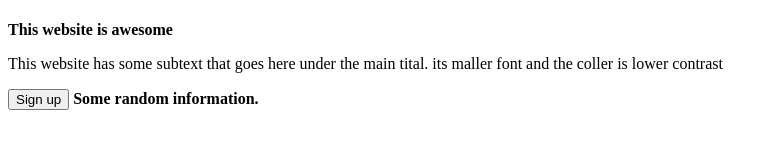
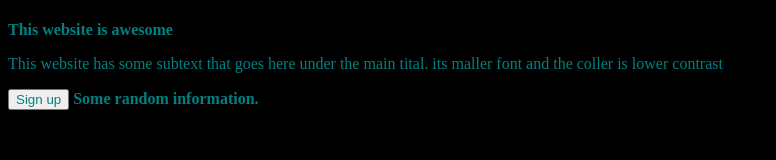
Before and after one commit to MatR-N/Landpg, a plain HTML site: page index.html in a window 1280 px wide. Shown: the whole page, without its empty margins (0-776 px from the left). Drawn offline with Linux system fonts and the light colour scheme.

Commit message:
linked to index to style and added to style.css

```diff
--- a/index.html
+++ b/index.html
@@ -3,6 +3,7 @@
 <head>
     <meta charset="UTF-8">
     <meta name="viewport" content="width=device-width, initial-scale=1.0">
+    <link rel="stylesheet" href="style.css">
     <title>LandingPage</title>
     <h1>
         <link rel="alternate" href="atom.xml" type="application/atom+xml" title="Atom">
--- a/style.css
+++ b/style.css
@@ -0,0 +1,6 @@
+*{
+    color: teal;
+}
+body {
+    background-color: black;
+}
```
